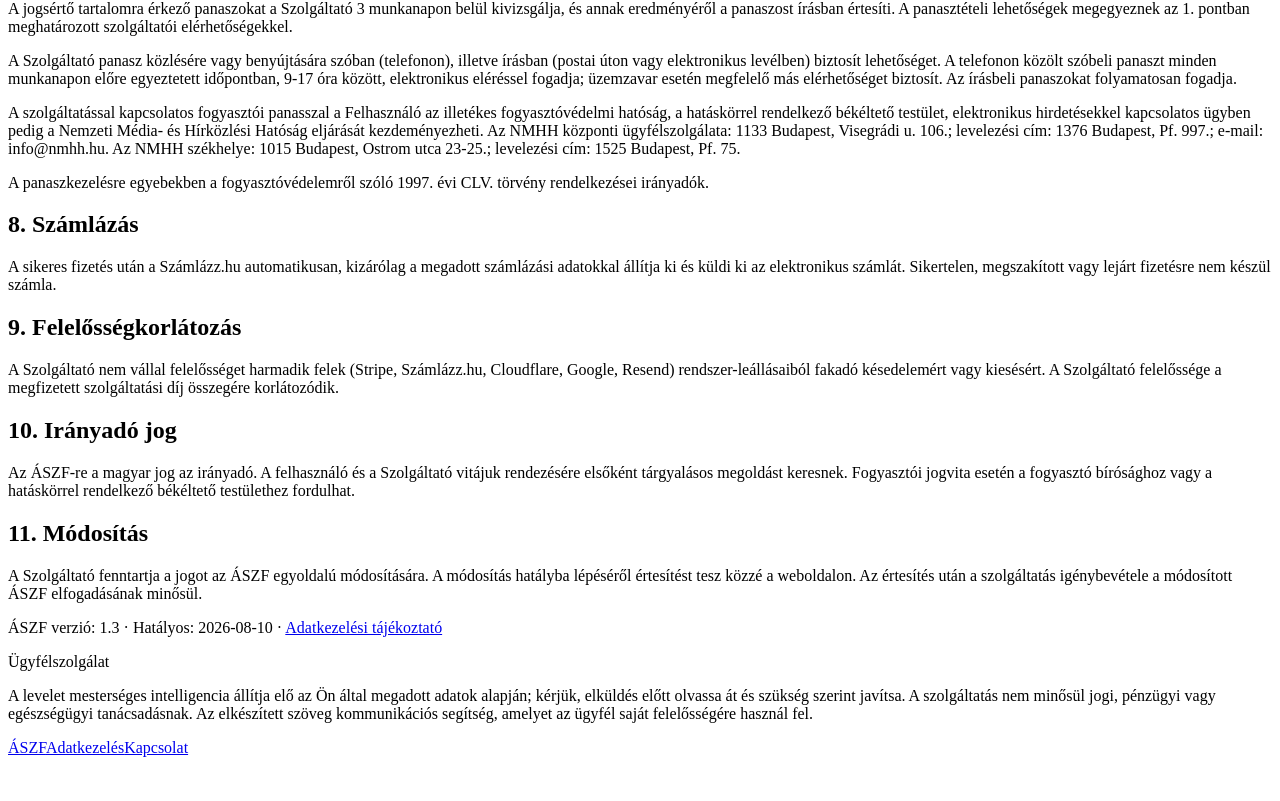
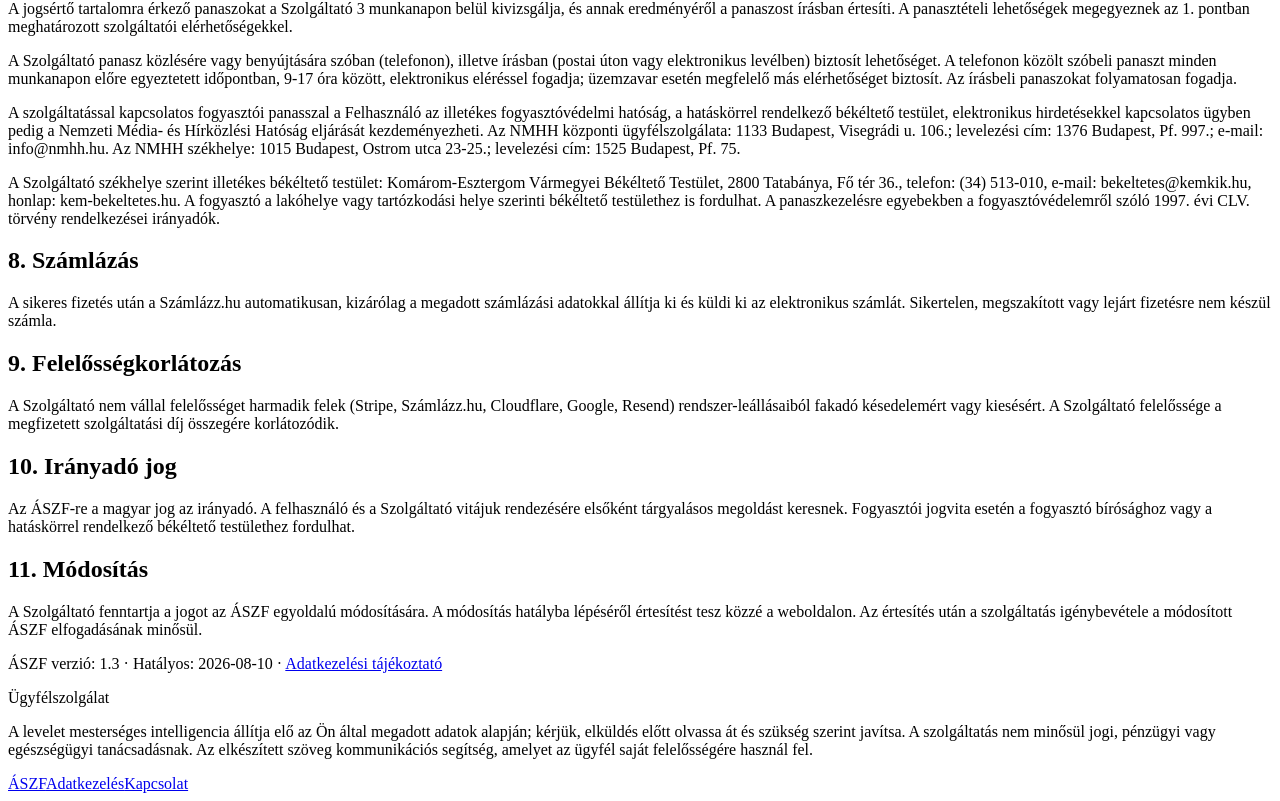
Before and after one commit to epatrik107/ugyfelszolg, a React (Vite) app in the folder frontend/: page /aszf in a window 1280 px wide. Shown: the part 966-1767 px from the top of the page. Before the commit the page ends 1731 px from the top, so only its background shows below. Built offline with nearby package versions, Linux system fonts and the light colour scheme; no server answers.

Commit message:
Name the competent conciliation board in the terms

```diff
--- a/frontend/src/pages/TermsPage.tsx
+++ b/frontend/src/pages/TermsPage.tsx
@@ -89,7 +89,7 @@ function ComplaintHandlingBlock() {
         Budapest, Ostrom utca 23-25.; levelezési cím: 1525 Budapest, Pf. 75.
       </p>
       <p className="leading-7 text-slate-700">
-        A panaszkezelésre egyebekben a fogyasztóvédelemről szóló 1997. évi CLV. törvény
+        A Szolgáltató székhelye szerint illetékes békéltető testület: Komárom-Esztergom Vármegyei Békéltető Testület, 2800 Tatabánya, Fő tér 36., telefon: (34) 513-010, e-mail: bekeltetes@kemkik.hu, honlap: kem-bekeltetes.hu. A fogyasztó a lakóhelye vagy tartózkodási helye szerinti békéltető testülethez is fordulhat. A panaszkezelésre egyebekben a fogyasztóvédelemről szóló 1997. évi CLV. törvény
         rendelkezései irányadók.
       </p>
     </section>
```
